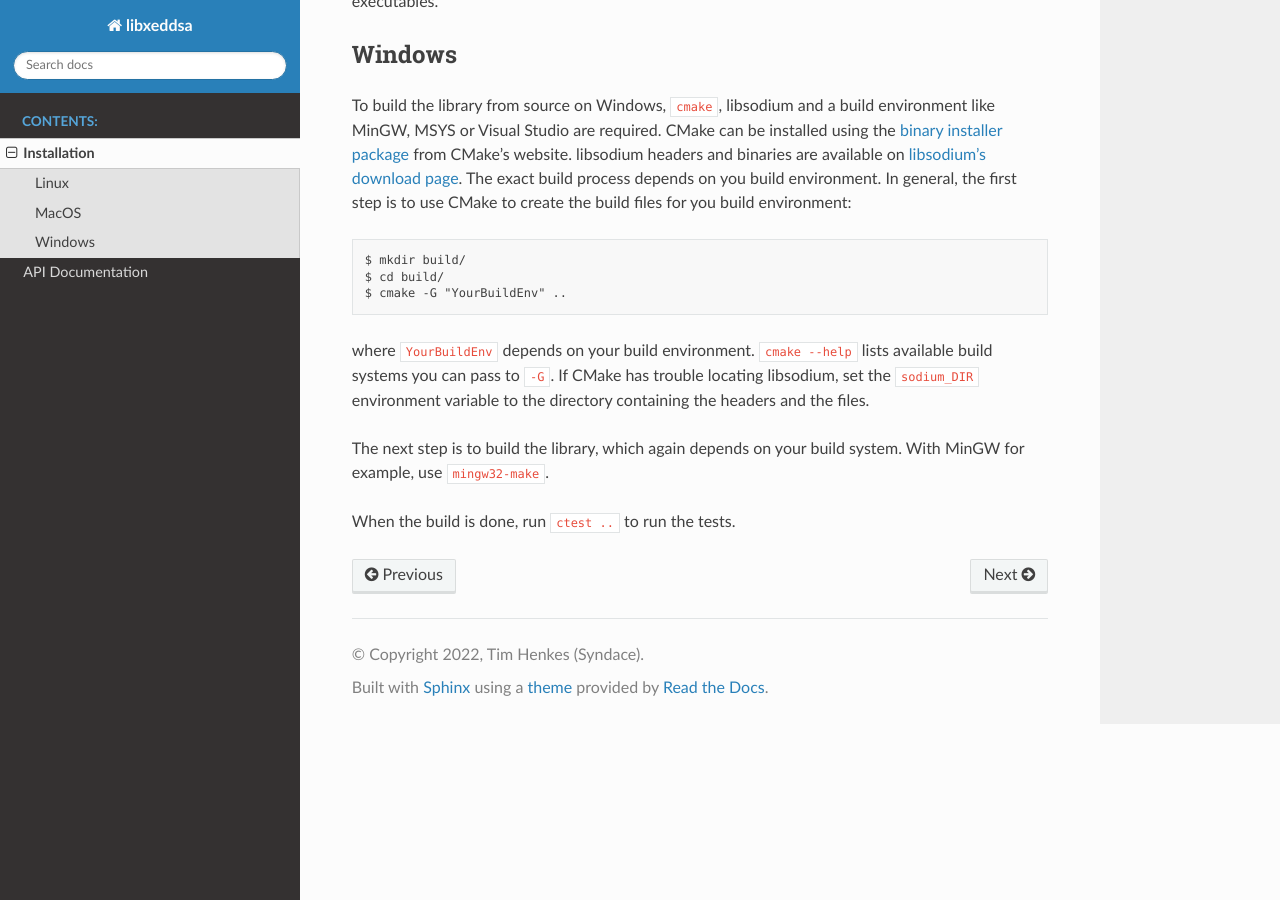
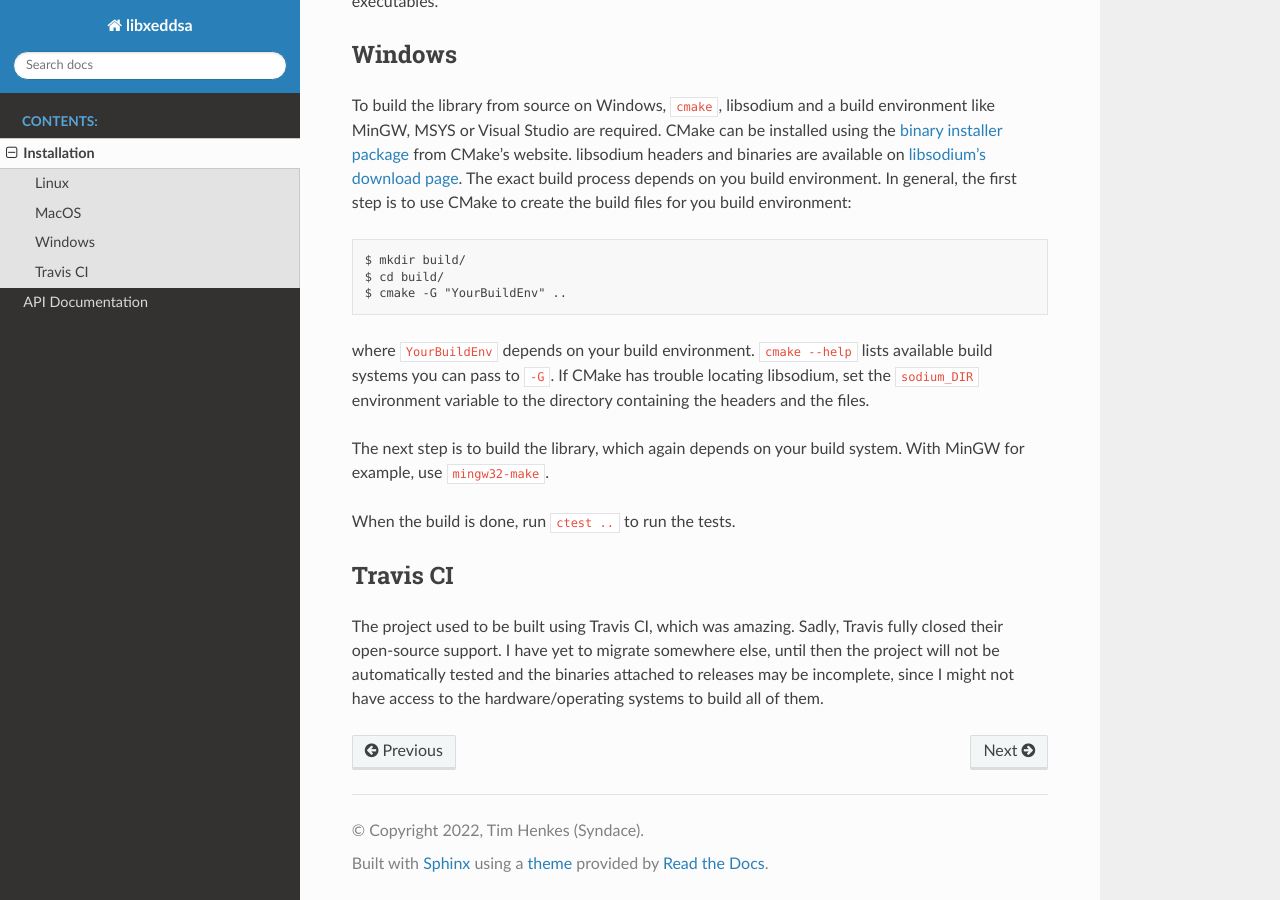
Before and after one commit to Syndace/libxeddsa, a Sphinx documentation site: the page built from docs/installation.rst, in a window 1280 px wide and 900 px high, scrolled down 1157 px. Built offline with Sphinx 7.4.7 and the Read the Docs theme 2.0.0, drawn with Linux system fonts in a browser that asks for light colours; some of the changed text lies outside the part shown.

Commit message:
Added notes regarding Travis CI

```diff
--- a/docs/installation.rst
+++ b/docs/installation.rst
@@ -1,7 +1,7 @@
 Installation
 ============
 
-Prebuilt binaries (for amd64) are available for Linux, MacOS and Windows and attached to `the releases <https://github.com/Syndace/libxeddsa/releases>`_. The dynamic variants (``.so``, ``.dylib`` and ``.dll``) require `libsodium <https://download.libsodium.org/doc/>`_ to be installed on the system.
+Prebuilt binaries (for amd64) are available for Linux, MacOS and Windows and attached to `the releases <https://github.com/Syndace/libxeddsa/releases>`_ (or not, see "Travis CI" below). The dynamic variants (``.so``, ``.dylib`` and ``.dll``) require `libsodium <https://download.libsodium.org/doc/>`_ to be installed on the system.
 
 The library can be built with `CMake <https://cmake.org/>`_ and was tested to build successfully on Linux, MacOS and Windows.
 
@@ -49,3 +49,8 @@ where ``YourBuildEnv`` depends on your build environment. ``cmake --help`` lists
 The next step is to build the library, which again depends on your build system. With MinGW for example, use ``mingw32-make``.
 
 When the build is done, run ``ctest ..`` to run the tests.
+
+Travis CI
+---------
+
+The project used to be built using Travis CI, which was amazing. Sadly, Travis fully closed their open-source support. I have yet to migrate somewhere else, until then the project will not be automatically tested and the binaries attached to releases may be incomplete, since I might not have access to the hardware/operating systems to build all of them.
```
Also changed, not shown: README.md (+5 -1 lines).
